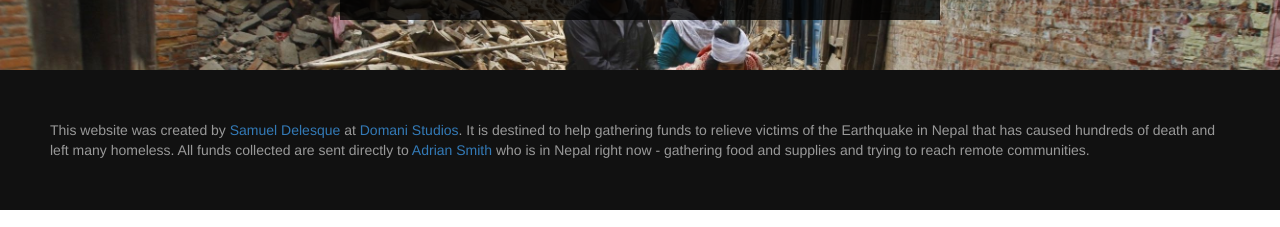
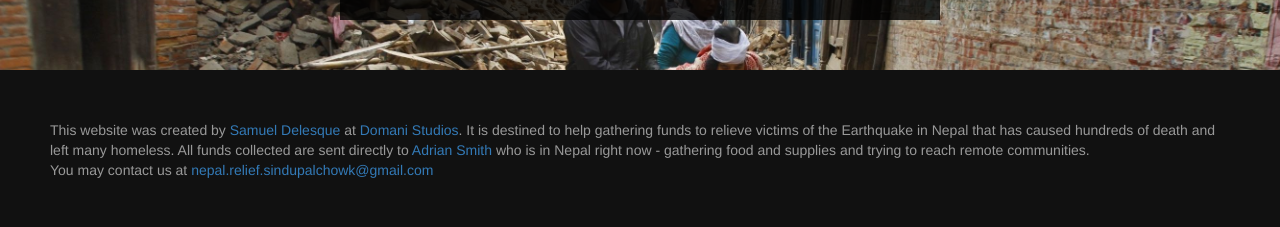
Before and after one commit to samueldelesque/directnepalrelief, a website: page public/index.html in a window 1280 px wide. Shown: the part 1341-1568 px from the top of the page. Drawn offline with Linux system fonts and the light colour scheme.

Commit message:
added email contact

```diff
--- a/public/index.html
+++ b/public/index.html
@@ -49,7 +49,8 @@
 	</div>
 
 	<div class="footer">
-		This website was created by <a href="http://samueldelesque.me">Samuel Delesque</a> at <a href="http://domanistudios.com">Domani Studios</a>. It is destined to help gathering funds to relieve victims of the Earthquake in Nepal that has caused hundreds of death and left many homeless. All funds collected are sent directly to <a href="http://stonesmith.org/">Adrian Smith</a> who is in Nepal right now - gathering food and supplies and trying to reach remote communities.
+		This website was created by <a href="http://samueldelesque.me">Samuel Delesque</a> at <a href="http://domanistudios.com">Domani Studios</a>. It is destined to help gathering funds to relieve victims of the Earthquake in Nepal that has caused hundreds of death and left many homeless. All funds collected are sent directly to <a href="http://stonesmith.org/">Adrian Smith</a> who is in Nepal right now - gathering food and supplies and trying to reach remote communities.<br>
+		You may contact us at <a href="mailto:nepal.relief.sindupalchowk@gmail.com">nepal.relief.sindupalchowk@gmail.com</a>
 	</div>
 
 	<script src="js/bootstrap.min.js"></script>
```
